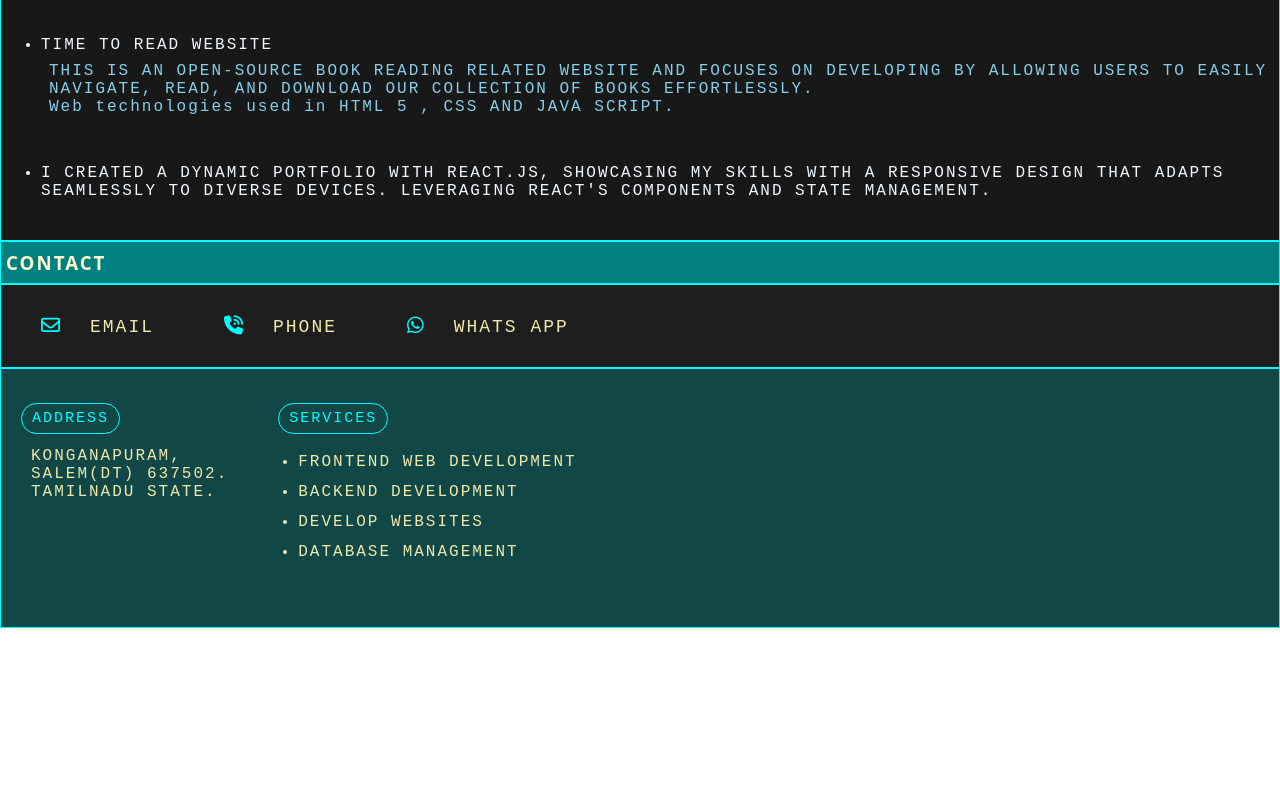
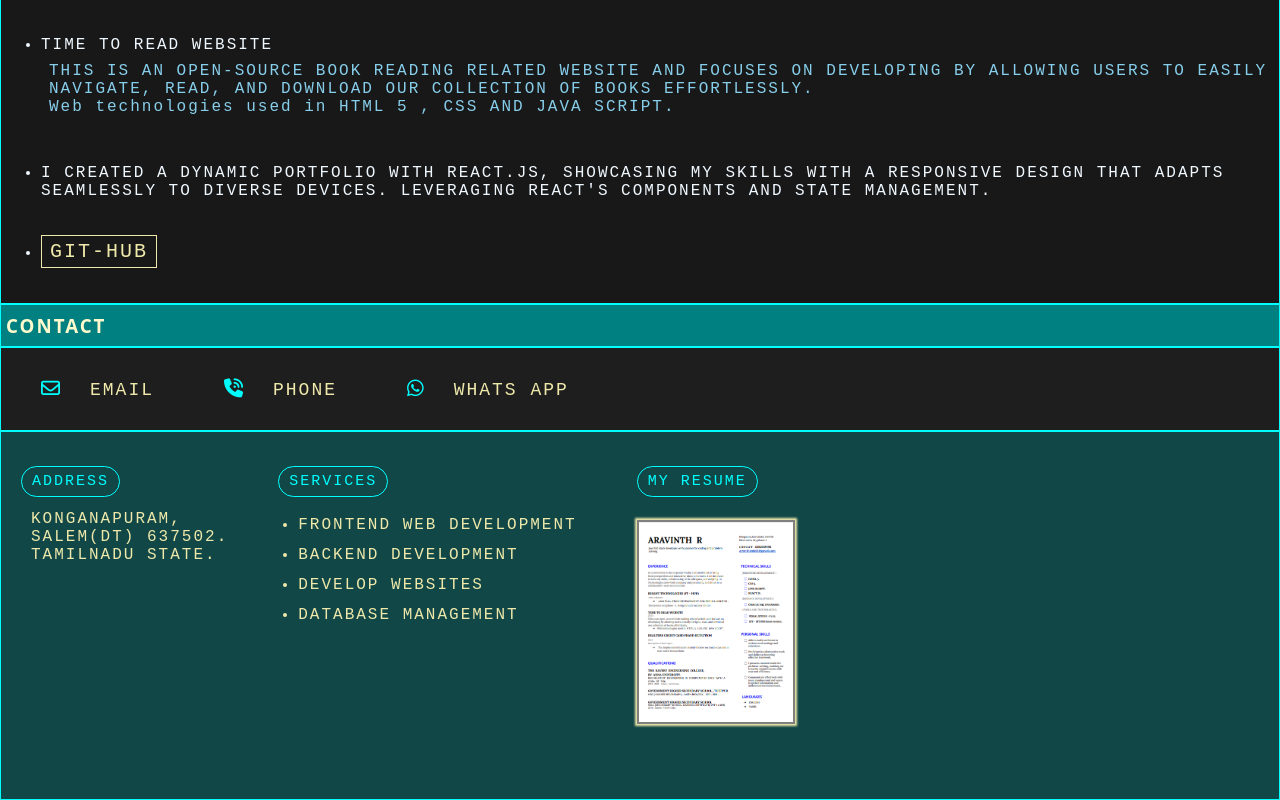
Before and after one commit to aravinth-webdev/portfolio, a React (Create React App) app: page / in a window 1280 px wide. Shown: the part 1831-2631 px from the top of the page. Before the commit the page ends 2459 px from the top, so only its background shows below. Built offline with nearby package versions, Linux system fonts and the light colour scheme.

Commit message:
more changes

```diff
--- a/src/App.css
+++ b/src/App.css
@@ -277,6 +277,17 @@ letter-spacing: 2px;
 font-family: 'Courier New', Courier, monospace;
   padding: 20px 0px 20px 0px;
 }
+.experience>ul>li>a{
+  color:palegoldenrod;
+  font-size: 20px;
+  text-decoration: none;
+  border: 1px solid palegoldenrod;
+  padding: 4px 8px ;
+}
+.experience>ul>li>a:active{
+  background-color:aliceblue;
+  color:black;
+}
 .experience>ul>li>p{
   padding: 8px 8px;
   color:skyblue;
@@ -396,8 +407,22 @@ padding: 10px 40px;
 #darkmode>i:active{
   color:aqua;
 }
+#resume{
+  margin: 30px 0px;
+}
+#resume>a>img{
+  width:fit-content;
+  box-shadow: 0px 0px 2px 2px palegoldenrod;
+  border: 2px solid grey;
+}
+#resume>a>img:active{
+  box-shadow: none;
+  transform: scale(0.9);
+  transition: all 0.2s;
 
-@media only screen and (max-width:400px){
+}
+
+@media only screen and (max-width:410px){
   body{
     width: fit-content;
     height:fit-content;
--- a/src/App.js
+++ b/src/App.js
@@ -1,7 +1,6 @@
 
 import React from "react";
 import './App.css'
-import { ReactDOM } from "react";
 import Mydata from "./data";
 import { useState } from "react";
 
@@ -41,16 +40,15 @@ return ( <div>
     </div>
 )}
 
-let time= new Date().toLocaleTimeString().charAt(0)
-let AM=new Date().toLocaleString().includes("A")
+let time= new Date().getHours()
+// let AM=new Date().toLocaleString().includes("A")
 
-let PM=new Date().toLocaleString().includes("P")
+// let PM=new Date().toLocaleString().includes("P")
 
-console.log(time)
+// console.log(time)
 
    function Nav(){
 
-    let head=document.getElementById("head")
      return(
        <header>
         <nav id="head">
@@ -73,24 +71,26 @@ function Main(props){
    const [fax,faxclr] = useState("teal")
    const [color2,altclr2] = useState("white")
 
-   function valid(x,y,z){
-      if((x>=5 && x<12) && y==true){
+   function valid(x){
+      if(x>=5 && x<12){
         return `"RISH AND SHINE"`
       }
-      else if( x<5 && z==true){
+      else if( x>=12 && x<18){
          return `"GREETINGS OF GOOD AFTERNOON"`
       }
-      else if((x>=5 && x<9) && z==true){
+      else if(x>=17 && x<20){
         return `"GREETINGS OF GOOD EVENING"`
       }
       else{
          return `"GREETINGS OF GOOD NIGHT"`
       }
       }
+
+
     return(
        <div>
        <div id="darkmode">
-       <p>{valid(time,AM,PM)}</p>
+       <p>{valid(time)}</p>
        <i class="fa-solid fa-circle-half-stroke" onClick={
          ()=>{
           faxclr(fax==="teal"?"black":"teal")
@@ -229,6 +229,7 @@ function Main(props){
          {props.tools}</p>
         </li>
         <li>{props.reactproject}</li>
+        <li><a href="https://github.com/aravinth-webdev">GIT-HUB</a></li>
         </ul>
        </div>
        </div>
@@ -289,6 +290,14 @@ function Aboutus(props){
        <li>{props.service4}</li>
        </ul>
        </div>
+       <div className="address">
+       <label>MY RESUME</label><div id="resume">
+       <a href="./resumefile.pdf">
+       <img src="./resume.png" width={"150px"} height={"200px"}>
+       </img>
+       </a>
+       </div>
+       </div>
       </div>
    )
 }
```
Also changed, not shown: public/resume.png (added), 1 other file (tests, documents, lock files or other folders).
